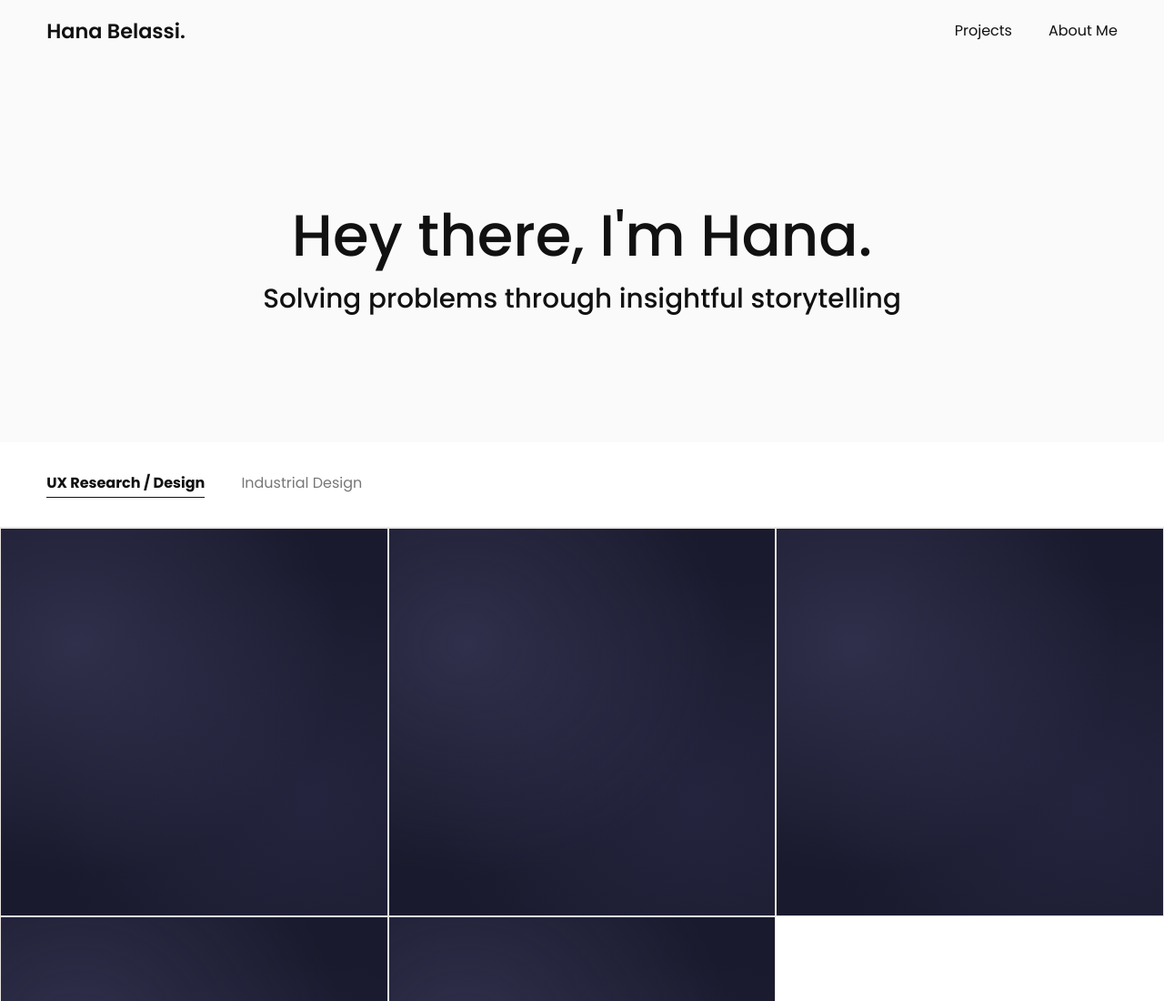
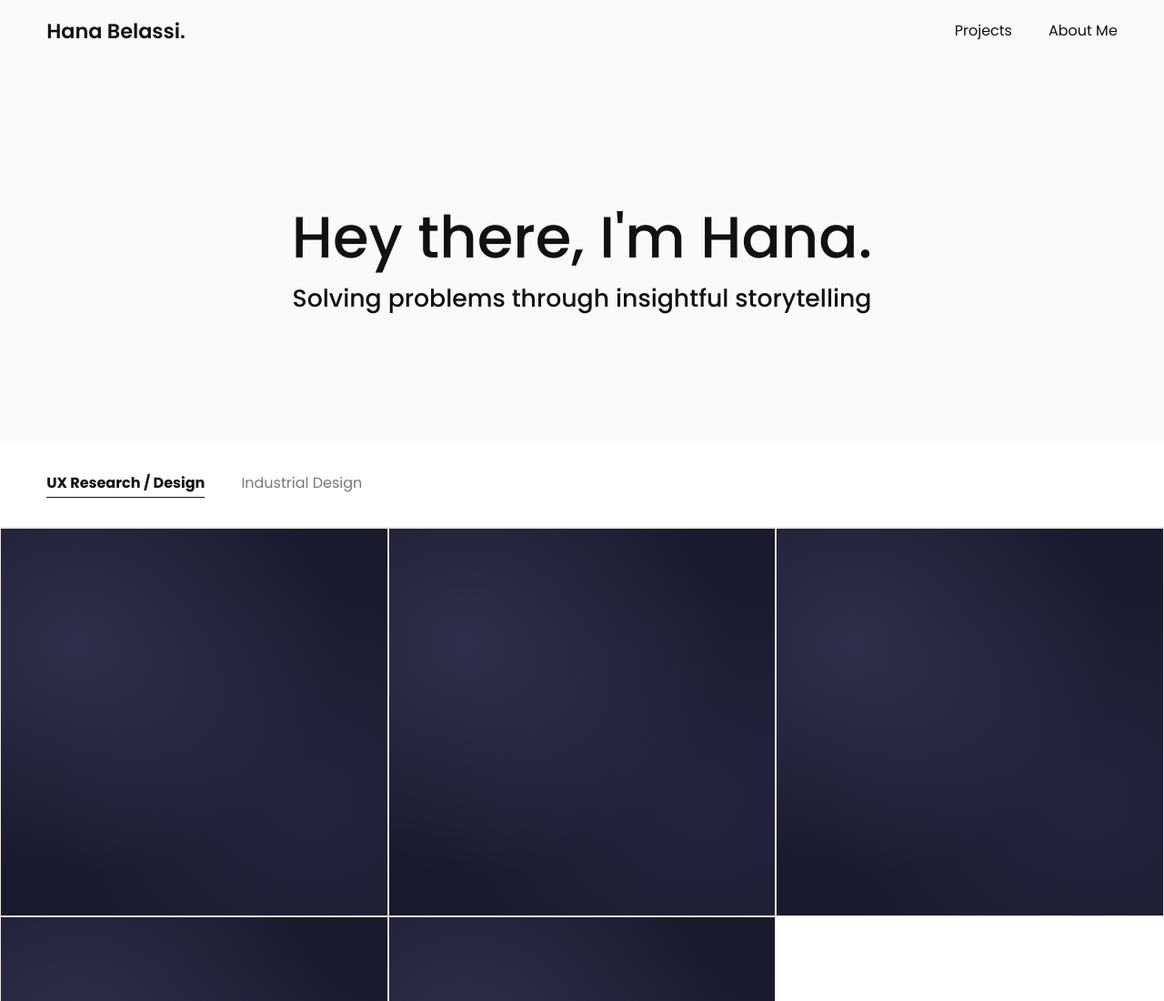
Before and after one commit to HBelassi/HBelassi.github.io, a plain HTML site: page index.html in a window 1280 px wide. Shown: the top 1100 px of the page at 91% size. Drawn offline with Linux system fonts and the light colour scheme.

Commit message:
Fix subtitle font size to match heading width

```diff
--- a/style.css
+++ b/style.css
@@ -115,9 +115,10 @@ nav.scrolled {
 }
 
 .hero p {
-  font-size: clamp(1.2rem, 2.3vw, 1.9rem);
+  font-size: clamp(1.2rem, 2.3vw, 1.67rem);
   font-weight: 500;
   color: var(--text);
+  letter-spacing: 0em;
 }
 
 /* ---------- FILTER TABS ---------- */
```
